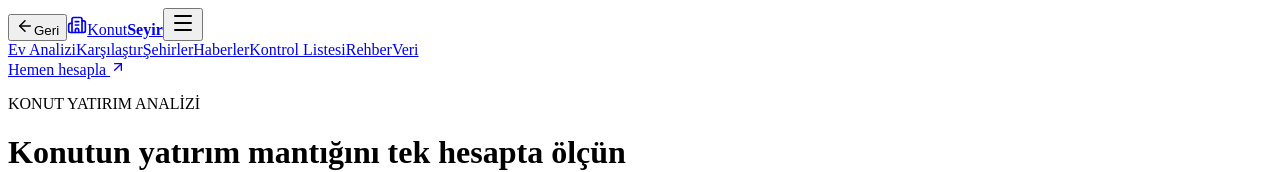
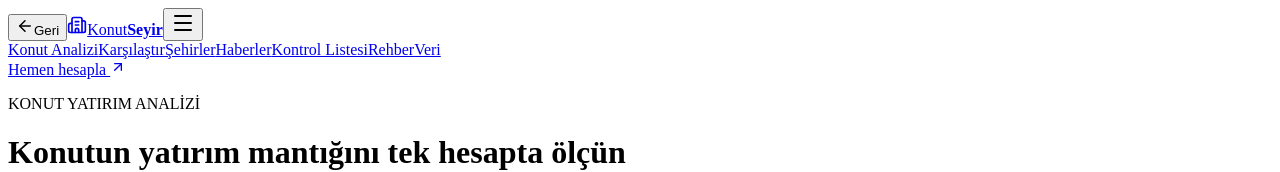
Before and after one commit to robotbilge/konutseyir, a Next.js app: page /ev-analizi in a window 1280 px wide. Shown: the top 172 px of the page. Built offline with nearby package versions, Linux system fonts and the light colour scheme; no server answers.

Commit message:
Konut analizi terminolojisini iyileştir

```diff
--- a/components/site-chrome.tsx
+++ b/components/site-chrome.tsx
@@ -1,7 +1,7 @@
 import {useState} from "react";
 import {Building2, Menu, X, ArrowUpRight, ArrowLeft} from "lucide-react";
 
-const navItems = [["Ev Analizi", "/ev-analizi"], ["Karşılaştır", "/karsilastir"], ["Şehirler", "/sehirler"], ["Haberler", "/haberler"], ["Kontrol Listesi", "/kontrol-listesi"], ["Rehber", "/rehber"], ["Veri", "/veri"]];
+const navItems = [["Konut Analizi", "/ev-analizi"], ["Karşılaştır", "/karsilastir"], ["Şehirler", "/sehirler"], ["Haberler", "/haberler"], ["Kontrol Listesi", "/kontrol-listesi"], ["Rehber", "/rehber"], ["Veri", "/veri"]];
 
 export function Header({back=false}:{back?:boolean}){
   const [open,setOpen]=useState(false);
@@ -14,4 +14,4 @@ export function Header({back=false}:{back?:boolean}){
   </div></header>
 }
 
-export function Footer(){return <footer className="site-footer"><div className="footer-main"><div><a className="brand footer-brand" href="/"><span><Building2 size={18}/></span><span>Konut<b>Seyir</b></span></a><p>Konut kararlarını kira, maliyet, enflasyon ve alternatif getirilerle birlikte değerlendirin.</p><a className="footer-email" href="mailto:iletisim@konutseyir.com">iletisim@konutseyir.com</a></div><div className="footer-nav"><div><strong>Araçlar</strong><a href="/ev-analizi">Ev analizi</a><a href="/kredi-hesaplama">Kredi hesaplama</a><a href="/karsilastir">Yatırım karşılaştırma</a><a href="/kontrol-listesi">Alım kontrol listesi</a></div><div><strong>Bilgi</strong><a href="/rehber">Rehberler</a><a href="/sehirler">Şehir sayfaları</a><a href="/resmi-kontroller">Resmî kontroller</a><a href="/veri">Veri kaynakları</a></div><div><strong>KonutSeyir</strong><a href="/hakkimizda">Hakkımızda</a><a href="/yayin-ilkeleri">Yayın ilkeleri</a><a href="/iletisim">İletişim</a><a href="/gizlilik">Gizlilik</a><a href="/cerez-politikasi">Çerez politikası</a><a href="/kullanim-kosullari">Kullanım koşulları</a></div></div></div><div className="footer-bottom"><small>© 2026 KonutSeyir</small><span>Bağımsız karar destek platformu · Yatırım tavsiyesi değildir.</span></div></footer>}
+export function Footer(){return <footer className="site-footer"><div className="footer-main"><div><a className="brand footer-brand" href="/"><span><Building2 size={18}/></span><span>Konut<b>Seyir</b></span></a><p>Konut kararlarını kira, maliyet, enflasyon ve alternatif getirilerle birlikte değerlendirin.</p><a className="footer-email" href="mailto:iletisim@konutseyir.com">iletisim@konutseyir.com</a></div><div className="footer-nav"><div><strong>Araçlar</strong><a href="/ev-analizi">Konut analizi</a><a href="/kredi-hesaplama">Kredi hesaplama</a><a href="/karsilastir">Yatırım karşılaştırma</a><a href="/kontrol-listesi">Alım kontrol listesi</a></div><div><strong>Bilgi</strong><a href="/rehber">Rehberler</a><a href="/sehirler">Şehir sayfaları</a><a href="/resmi-kontroller">Resmî kontroller</a><a href="/veri">Veri kaynakları</a></div><div><strong>KonutSeyir</strong><a href="/hakkimizda">Hakkımızda</a><a href="/yayin-ilkeleri">Yayın ilkeleri</a><a href="/iletisim">İletişim</a><a href="/gizlilik">Gizlilik</a><a href="/cerez-politikasi">Çerez politikası</a><a href="/kullanim-kosullari">Kullanım koşulları</a></div></div></div><div className="footer-bottom"><small>© 2026 KonutSeyir</small><span>Bağımsız karar destek platformu · Yatırım tavsiyesi değildir.</span></div></footer>}
```
